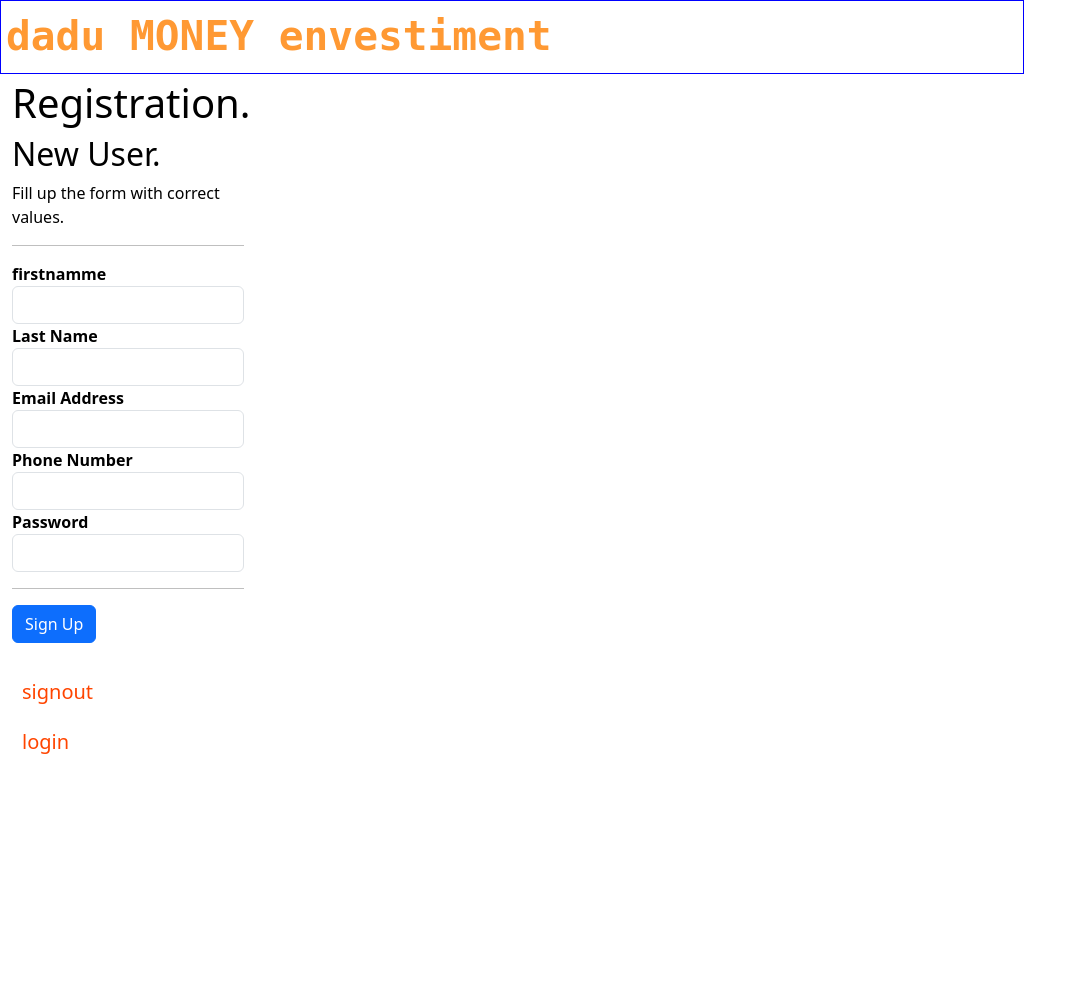
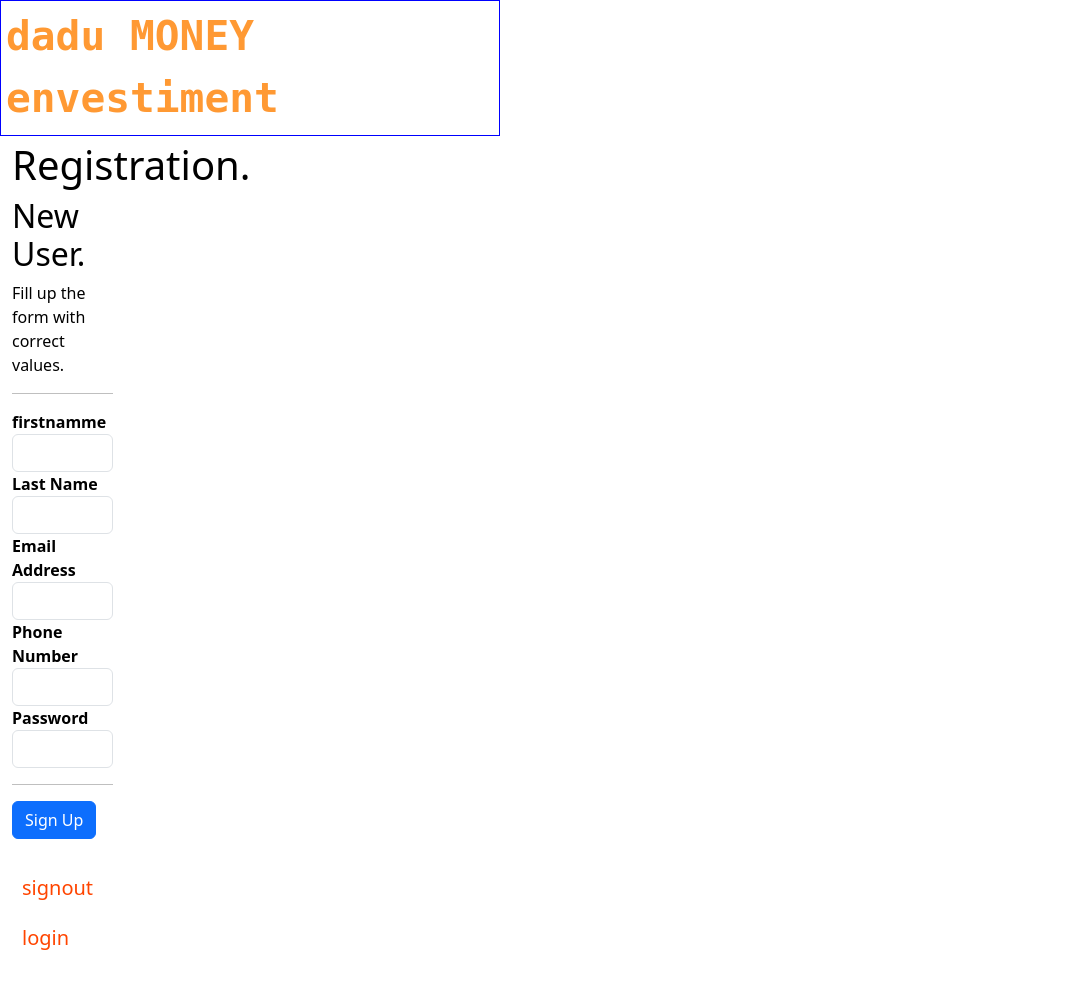
Before and after one commit to wilsonwolfm89/useraccount2, a PHP site: page /index.html in a window 1280 px wide. Shown: the whole page, without its empty margins (0-1087 px from the left). Before the commit the page ends 754 px from the top, so only its background shows below. Run offline with PHP 8.4, Linux system fonts and the light colour scheme; some libraries are stand-ins or nearby versions.

Commit message:
Update style1.css

```diff
--- a/style1.css
+++ b/style1.css
@@ -1,6 +1,6 @@
  body{
  	background-image: url();
- 	width: 1024px;
+ 	width: 500px;
  	margin: auto;
  	background-size: 30%;
  }
```
